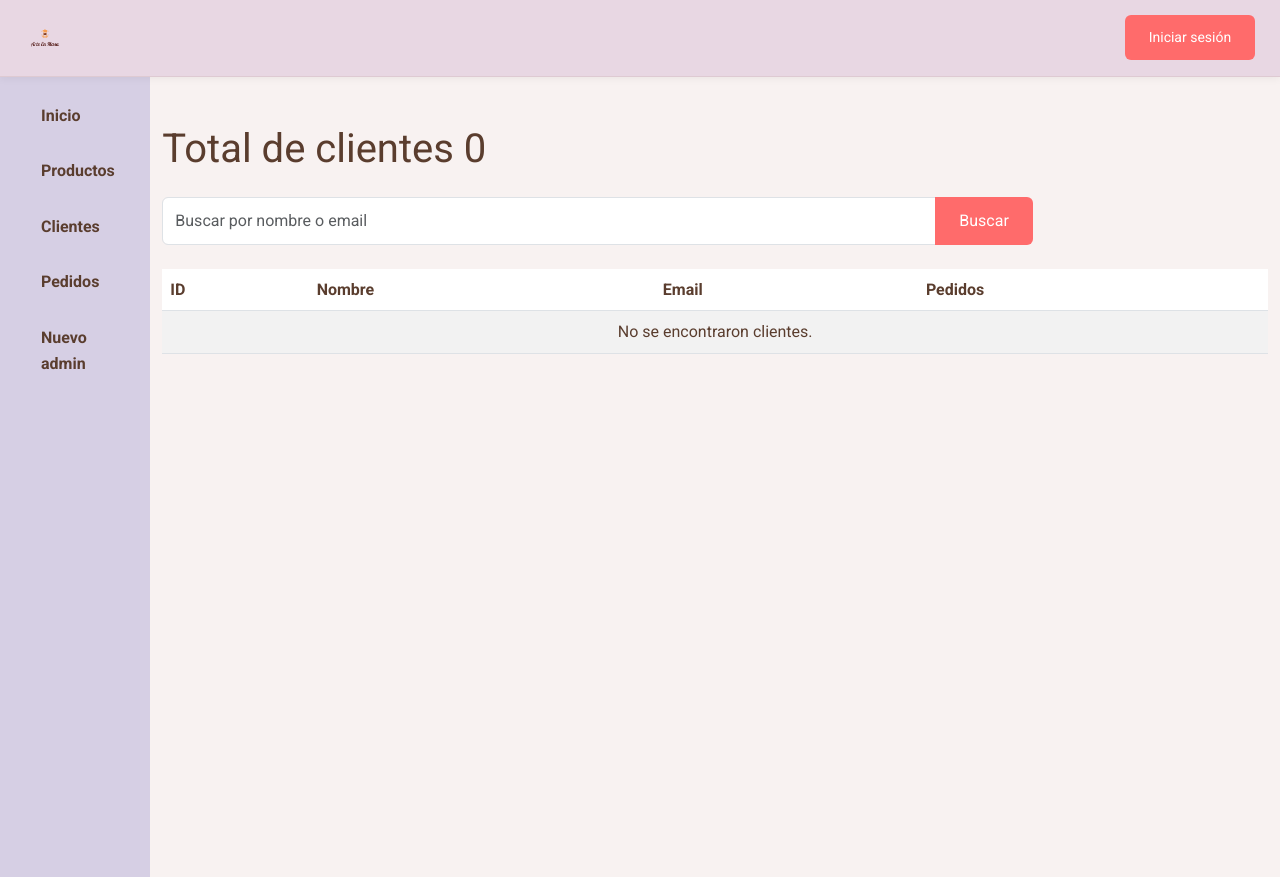
After one commit to Tizz27/2024_2_Po_03D_Capstone_Grupo_4, a Django app: page /clientes/ in a window 1280 px wide. The commit adds this page. Run offline with Django 5.2, Linux system fonts and the light colour scheme; data that the repository does not hold is empty; some libraries are stand-ins or nearby versions.

Commit message:
Add Admin

```diff
--- a/Fase 2/proyecto/panaderia/models.py
+++ b/Fase 2/proyecto/panaderia/models.py
@@ -1,5 +1,6 @@
 from django.db import models
 from django.utils import timezone
+from django.contrib.auth.models import User
 
 class Cliente(models.Model):
     id_cliente = models.AutoField(primary_key=True)  # AutoField crea un ID auto-incremental
--- /dev/null
+++ b/Fase 2/proyecto/panaderia/templates/clientes.html
@@ -0,0 +1,228 @@
+{% load static %}
+<!DOCTYPE html>
+<html lang="es">
+
+<head>
+    <meta charset="UTF-8">
+    <meta http-equiv="X-UA-Compatible" content="IE=edge">
+    <meta name="viewport" content="width=device-width, initial-scale=1.0">
+    <link href="https://cdn.jsdelivr.net/npm/bootstrap@5.3.2/dist/css/bootstrap.min.css" rel="stylesheet">
+    <link href="https://fonts.googleapis.com/css2?family=Roboto:wght@300;400;700&display=swap" rel="stylesheet">
+    <link rel="stylesheet" href="{% static 'css/style.css' %}">
+    <script src="https://kit.fontawesome.com/your-kit-code.js" crossorigin="anonymous"></script>
+    <script src="https://cdn.jsdelivr.net/npm/sweetalert2@11"></script>
+    <style>
+        body {
+            font-family: 'Roboto', sans-serif;
+            background-color: #F8F2F1;
+            color: #5A3D2E;
+        }
+
+        .navbar-custom {
+            background-color: #E8D7E3;
+            padding: 0.8rem;
+        }
+
+        .navbar-nav .nav-link {
+            color: #5A3D2E !important;
+            font-weight: bold;
+        }
+
+        .navbar-brand img {
+            height: 40px;
+        }
+
+        .sidebar {
+            height: 100vh;
+            background-color: #D6CFE4;
+            padding: 1rem;
+        }
+
+        .sidebar a {
+            display: flex;
+            align-items: center;
+            padding: 10px 15px;
+            color: #5A3D2E;
+            text-decoration: none;
+            font-weight: bold;
+            margin-bottom: 10px;
+            border-radius: 5px;
+        }
+
+        .sidebar a:hover,
+        .sidebar a.active {
+            background-color: #FFC0A1;
+            color: #FFF;
+        }
+
+        .sidebar a i {
+            margin-right: 10px;
+        }
+
+        .main-content {
+            margin-left: 220px;
+            padding: 2rem;
+            background-color: #FFF;
+            min-height: 100vh;
+        }
+
+        .page-title {
+            font-size: 1.8rem;
+            color: #5A3D2E;
+            margin-bottom: 1.5rem;
+        }
+
+        .table th,
+        .table td {
+            color: #5A3D2E;
+        }
+
+        .btn-buscar {
+            background-color: #FFB3BA;
+            color: #5A3D2E;
+            font-weight: bold;
+        }
+
+        .btn-buscar:hover {
+            background-color: #FF8F85;
+        }
+
+        .btn-agregar {
+            background-color: #B2F7EF;
+            color: #5A3D2E;
+            font-weight: bold;
+        }
+
+        .btn-agregar:hover {
+            background-color: #80E8D4;
+        }
+
+        .btn-secondary {
+            background-color: #B3D9FF;
+            color: #5A3D2E;
+        }
+
+        .btn-secondary:hover {
+            background-color: #5a93cc;
+        }
+
+        .btn-warning {
+            background-color: #FFB380;
+            color: #5A3D2E;
+        }
+
+        .btn-warning:hover {
+            background-color: #FF9F5F;
+        }
+
+        .input-group .form-control {
+            max-width: 70%;
+        }
+    </style>
+    <title>Gestión de Clientes | Arte en Masa</title>
+</head>
+
+<body>
+    <nav class="navbar navbar-expand-lg navbar-custom">
+        <div class="container-fluid">
+            <a class="navbar-brand" href="#">
+                <img src="{% static 'img/Logo.png' %}" alt="Logo">
+            </a>
+            <div class="d-flex">
+                {% if user.is_authenticated %}
+                <a href="{% url 'salir' %}" class="btn btn-sm btn-danger">Cerrar sesión</a>
+                {% else %}
+                <a href="{% url 'login' %}" class="btn btn-sm btn-primary">Iniciar sesión</a>
+                {% endif %}
+            </div>
+        </div>
+    </nav>
+
+    <div class="d-flex">
+        <aside class="sidebar">
+            <a href="/home/"><i class="fas fa-home"></i> Inicio</a>
+            <a href="/gestionproducto/"><i class="fas fa-box"></i> Productos</a>
+            <a href="{% url 'listar_clientes' %}"><i class="fas fa-user"></i> Clientes</a>
+            <a href="#"><i class="fas fa-clipboard-list"></i> Pedidos</a>
+            <a href="/registroadmin/"><i class="fas fa-chart-bar"></i>Nuevo admin</a>
+        </aside>
+
+    <div class="container mt-5">
+        <h1 class="mb-4">Total de clientes {{ total_clientes }}</h1>
+
+
+        <!-- Formulario de búsqueda -->
+        <form method="GET" action="{% url 'listar_clientes' %}" class="mb-4">
+            <div class="input-group">
+                <input type="text" name="q" class="form-control" placeholder="Buscar por nombre o email" value="{{ query }}">
+                <button class="btn btn-primary" type="submit">Buscar</button>
+            </div>
+        </form>
+
+        <!-- Tabla de clientes -->
+        <table class="table table-striped">
+            <thead>
+                <tr>
+                    <th>ID</th>
+                    <th>Nombre</th>
+                    <th>Email</th>
+                    <th>Pedidos</th>
+                </tr>
+            </thead>
+            <tbody>
+                {% for cliente in clientes %}
+                <tr>
+                    <td>{{ cliente.id_cliente }}</td>
+                    <td>{{ cliente.nombre_completo }}</td>
+                    <td>{{ cliente.email }}</td>
+                    <td>{{ cliente.pedidos.count }}</td>
+
+                </tr>
+                {% empty %}
+                <tr>
+                    <td colspan="5" class="text-center">No se encontraron clientes.</td>
+                </tr>
+                {% endfor %}
+            </tbody>
+        </table>
+    </div>
+
+    <!-- Modal de Confirmación -->
+    <div class="modal fade" id="confirmDeleteModal" tabindex="-1" aria-labelledby="confirmDeleteModalLabel" aria-hidden="true">
+        <div class="modal-dialog">
+            <div class="modal-content">
+                <div class="modal-header">
+                    <h5 class="modal-title" id="confirmDeleteModalLabel">Confirmación de Eliminación</h5>
+                    <button type="button" class="btn-close" data-bs-dismiss="modal" aria-label="Cerrar"></button>
+                </div>
+                <div class="modal-body">
+                    ¿Estás seguro de que deseas eliminar este cliente? <br>
+                    <small>Esta acción no se puede deshacer.</small>
+                </div>
+                <div class="modal-footer">
+                    <button type="button" class="btn btn-secondary" data-bs-dismiss="modal">Cancelar</button>
+                    <form id="deleteForm" method="POST" action="" style="display:inline;">
+                        {% csrf_token %}
+                        <button type="submit" class="btn btn-danger">Eliminar</button>
+                    </form>
+                </div>
+            </div>
+        </div>
+    </div>
+
+    <script src="https://cdn.jsdelivr.net/npm/bootstrap@5.3.2/dist/js/bootstrap.bundle.min.js"></script>
+
+    <script>
+        var confirmDeleteModal = document.getElementById('confirmDeleteModal');
+        confirmDeleteModal.addEventListener('show.bs.modal', function (event) {
+            var button = event.relatedTarget;
+            var clienteId = button.getAttribute('data-id');
+            var formAction = '{% url "eliminar_cliente" 0 %}'.slice(0, -1) + clienteId + '/';
+
+            var form = document.getElementById('deleteForm');
+            form.action = formAction;
+        });
+    </script>
+</body>
+
+</html>
--- a/Fase 2/proyecto/panaderia/urls.py
+++ b/Fase 2/proyecto/panaderia/urls.py
@@ -1,5 +1,5 @@
 from django.urls import path
-from .views import gestion, modificar,eliminar,registrar_producto,base,guardar_pedido, mostrar_productos,registrar_cliente, salir, login_view,home,cerrar,agregar_al_carrito,ver_carrito,eliminar_del_carrito,contacto
+from .views import gestion, modificar,listar_clientes,registrar_administrador,eliminar_cliente,eliminar,registrar_producto,base,guardar_pedido, mostrar_productos,registrar_cliente, salir, login_view,home,cerrar,agregar_al_carrito,ver_carrito,eliminar_del_carrito,contacto
 
 urlpatterns =[
     path('', base, name='base'),
@@ -17,9 +17,9 @@ urlpatterns =[
     path('agregar_al_carrito/<int:id_producto>/', agregar_al_carrito, name='agregar_al_carrito'),
     path('ver_carrito/',ver_carrito, name='ver_carrito'),
     path('eliminar_del_carrito/<int:id_producto>/',eliminar_del_carrito, name='eliminar_del_carrito'),
-     path('guardar_pedido/', guardar_pedido, name='guardar_pedido'),
-
-
-
+    path('guardar_pedido/', guardar_pedido, name='guardar_pedido'),
+    path('clientes/', listar_clientes, name='listar_clientes'),
+    path('eliminar_cliente/<int:id_cliente>/', eliminar_cliente, name='eliminar_cliente'),
+    path('registroadmin/',registrar_administrador, name='registroadmin'),
 
 ]
--- a/Fase 2/proyecto/panaderia/views.py
+++ b/Fase 2/proyecto/panaderia/views.py
@@ -1,15 +1,12 @@
 from django.shortcuts import render, get_object_or_404, redirect
 from django.http import HttpResponse
-from .models import Producto, Cliente,DetallePedido, Pedido, Sucursal
-from .forms import ProductoForm,ClienteForm,LoginForm, PedidoForm
+from .models import Producto, Cliente,DetallePedido, Sucursal
+from .forms import ProductoForm,ClienteForm,LoginForm, PedidoForm, AdministradorForm,CustomUserCreationForm
 from django.contrib.auth.hashers import make_password
 from django.contrib.auth import logout
 from django.contrib import messages
 from django.db import transaction
-from decimal import Decimal, InvalidOperation
 from django.contrib.sessions.models import Session
-from django.contrib.auth.decorators import login_required
-from django.http import HttpResponseBadRequest
 
 
 
@@ -310,24 +307,35 @@ def registrar_cliente(request):
 def gestion(request):
     # Obtener el término de búsqueda
     query = request.GET.get('q', '')
-
     # Filtrar los productos si hay un término de búsqueda
     if query:
         productos = Producto.objects.filter(nombre_producto__icontains=query)
     else:
         productos = Producto.objects.all()
-
-    # Contar los productos registrados
-    productos_count = Producto.objects.count()
-
-    # Contar los clientes registrados
-    clientes_count = Cliente.objects.count()
-
     return render(request, 'gestionproducto.html', {
         'productos': productos,
-        'productos_count': productos_count,  # Pasamos el conteo de productos
-        'clientes_count': clientes_count
+
     })
+def listar_clientes(request):
+    clientes = Cliente.objects.all()  # Obtiene todos los clientes
+    total_clientes = clientes.count()  # Cuenta el total de clientes
+
+    # Si hay una búsqueda, filtramos los resultados
+    query = request.GET.get('q', '')
+    if query:
+        clientes = clientes.filter(nombre_completo__icontains=query) | clientes.filter(email__icontains=query)
+
+    return render(request, 'clientes.html', {'clientes': clientes, 'total_clientes': total_clientes, 'query': query})
+
+def eliminar_cliente(request, id_cliente):
+    cliente = get_object_or_404(Cliente, id_cliente=id_cliente)
+
+    if request.method == 'POST':
+        cliente.delete()
+        messages.success(request, f'El cliente {cliente.nombre_completo} ha sido eliminado con éxito.')
+        return redirect('listar_clientes')
+
+    return redirect('listar_clientes')
 
 def home(request):
     return render (request,'home.html')
@@ -381,3 +389,16 @@ def mostrar_productos(request):
 def cerrar(request):
     logout(request)
     return render (request,'base.html')
+
+
+def registrar_administrador(request):
+    if request.method == 'POST':
+        form = CustomUserCreationForm(request.POST)
+        if form.is_valid():
+            # Guardar el nuevo usuario
+            form.save()
+            return redirect('/registroadmin/')  # Redirigir al login después de registrar al usuario
+    else:
+        form = CustomUserCreationForm()
+
+    return render(request, 'registroadmin.html', {'form': form})
--- a/Fase 2/proyecto/proyecto/settings.py
+++ b/Fase 2/proyecto/proyecto/settings.py
@@ -51,6 +51,7 @@ INSTALLED_APPS = [
     'crispy_bootstrap4',
     'crispy_forms',
     'panaderia',
+    'widget_tweaks',
 ]
 
 MIDDLEWARE = [
@@ -144,3 +145,4 @@ MEDIA_URL = '/media/'
 MEDIA_ROOT = os.path.join(BASE_DIR, 'media')
 
 CRISPY_TEMPLATE_PACK = 'bootstrap4'  # O 'bootstrap5' si prefieres
+LANGUAGE_CODE = 'es'
```
Also changed, not shown: Fase 2/proyecto/panaderia/admin.py (+7 -3 lines), Fase 2/proyecto/panaderia/forms.py (+41 -7 lines), Fase 2/proyecto/panaderia/templates/gestionproducto.html (+64 -58 lines), Fase 2/proyecto/panaderia/templates/registroadmin.html (added, +45 -0 lines).
